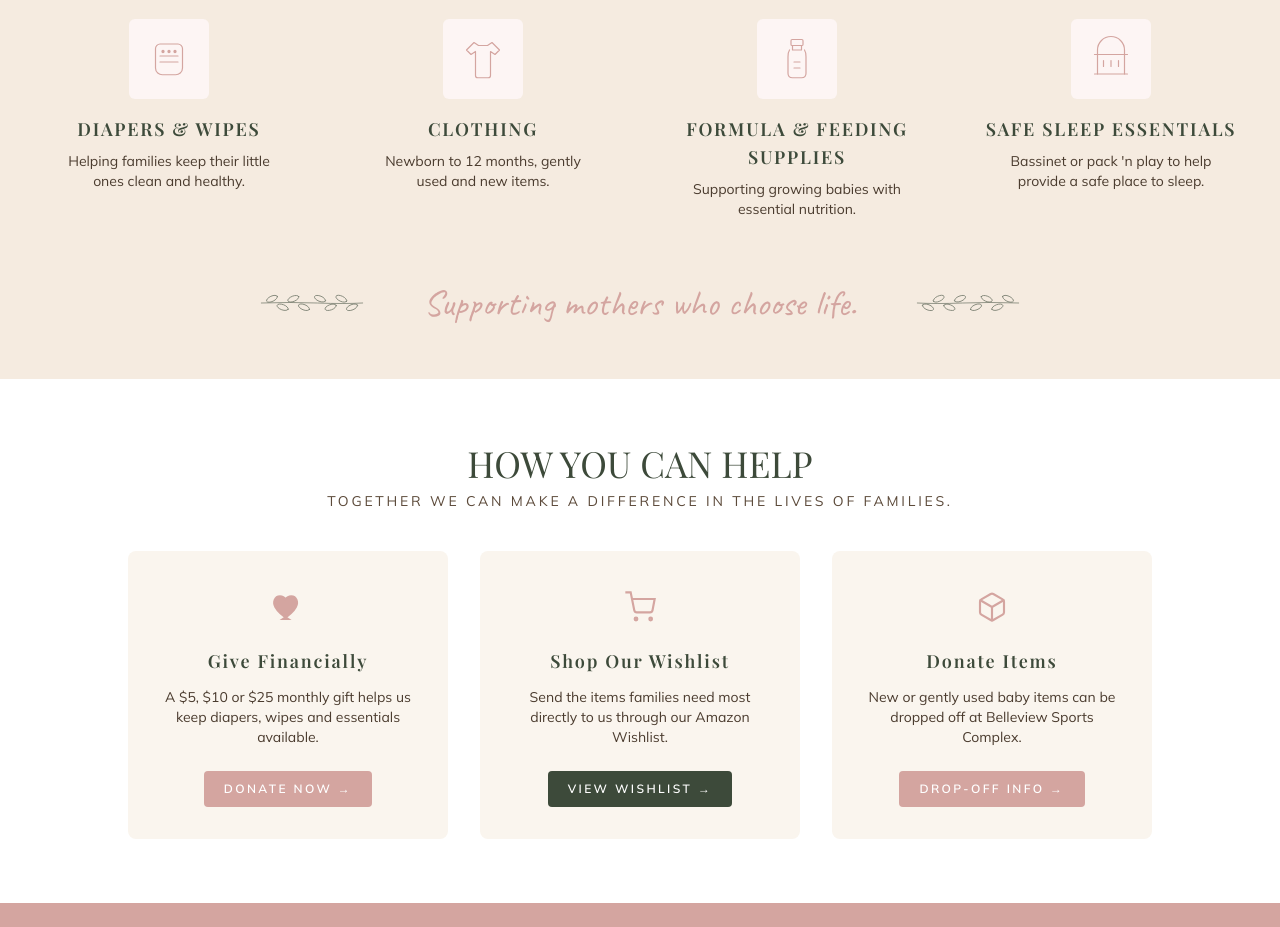
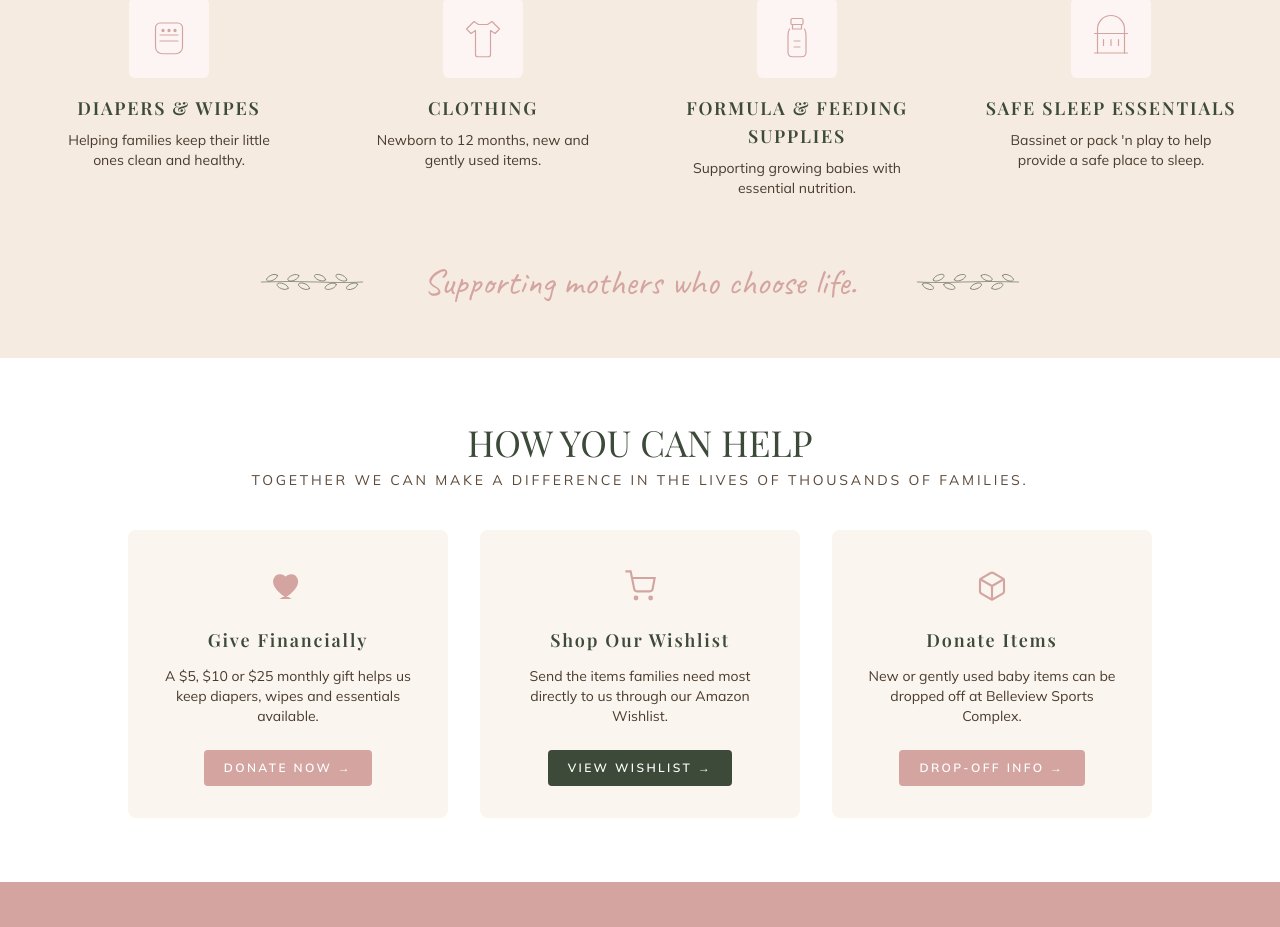
Before and after one commit to Nezuko3131/chosen-and-cherished, a Next.js app: page / in a window 1280 px wide. Shown: the part 934-1861 px from the top of the page. Built offline with nearby package versions, Linux system fonts and the light colour scheme.

Commit message:
Content update: about page purpose text, homepage clothing + together, new banner image, populate-sanity.js sync

```diff
--- a/app/about/page.tsx
+++ b/app/about/page.tsx
@@ -37,8 +37,9 @@ const defaultContent = {
     { _type: "block", bold: true, lightGreen: true, children: [{ _type: "span", text: "Chosen & Cherished was born." }] },
     { _type: "block", children: [{ _type: "span", text: "We are a faith-based organization providing baby essentials, practical support, and community to mothers choosing life." }] },
     { _type: "block", children: [{ _type: "span", text: "Because when a mother sees a positive pregnancy test, the cost of diapers, clothing, a car seat, or a safe place for her baby to sleep should never be the reason she feels she cannot choose her child." }] },
-    { _type: "block", children: [{ _type: "span", text: "Our purpose is simple: to remind her that she doesn't have to do this alone." }] },
-    { _type: "block", bold: true, lightGreen: true, children: [{ _type: "span", text: "You chose life. Now let us choose to walk beside you." }] },
+    { _type: "block", children: [{ _type: "span", text: "Our purpose is simple: to remind every mother that she doesn't have to walk this journey alone." }] },
+    { _type: "block", bold: true, lightGreen: true, children: [{ _type: "span", text: "She chose life. We chose to walk beside her." }] },
+
   ],
   mission: toBlockFromString(
     "To provide essential baby supplies, resources, and compassionate support to pregnant mothers and families experiencing financial hardship."
--- a/app/page.tsx
+++ b/app/page.tsx
@@ -59,14 +59,14 @@ const defaultContent = {
     subtitle: "Essential support for local mothers and families in need.",
     items: [
       { icon: "diaper",   title: "DIAPERS & WIPES",       description: "Helping families keep their little ones clean and healthy." },
-      { icon: "clothing", title: "CLOTHING",              description: "Newborn to 12 months, gently used and new items." },
+      { icon: "clothing", title: "CLOTHING",              description: "Newborn to 12 months, new and gently used items." },
       { icon: "bottle",   title: "FORMULA & FEEDING SUPPLIES", description: "Supporting growing babies with essential nutrition." },
       { icon: "crib",     title: "SAFE SLEEP ESSENTIALS",  description: "Bassinet or pack 'n play to help provide a safe place to sleep." },
     ],
   },
   waysToHelpSection: {
     title: "HOW YOU CAN HELP",
-    subtitle: "Together we can make a difference in the lives of families.",
+    subtitle: "Together we can make a difference in the lives of thousands of families.",
     items: [
       { title: "Give Financially", description: "A $5, $10 or $25 monthly gift helps us keep diapers, wipes and essentials available.", link: "/donate", linkText: "DONATE NOW" },
       { title: "Shop Our Wishlist", description: "Send the items families need most directly to us through our Amazon Wishlist.",     link: "/wishlist", linkText: "VIEW WISHLIST" },
```
Also changed, not shown: public/banner.png, 1 other file (tests, documents, lock files or other folders).
